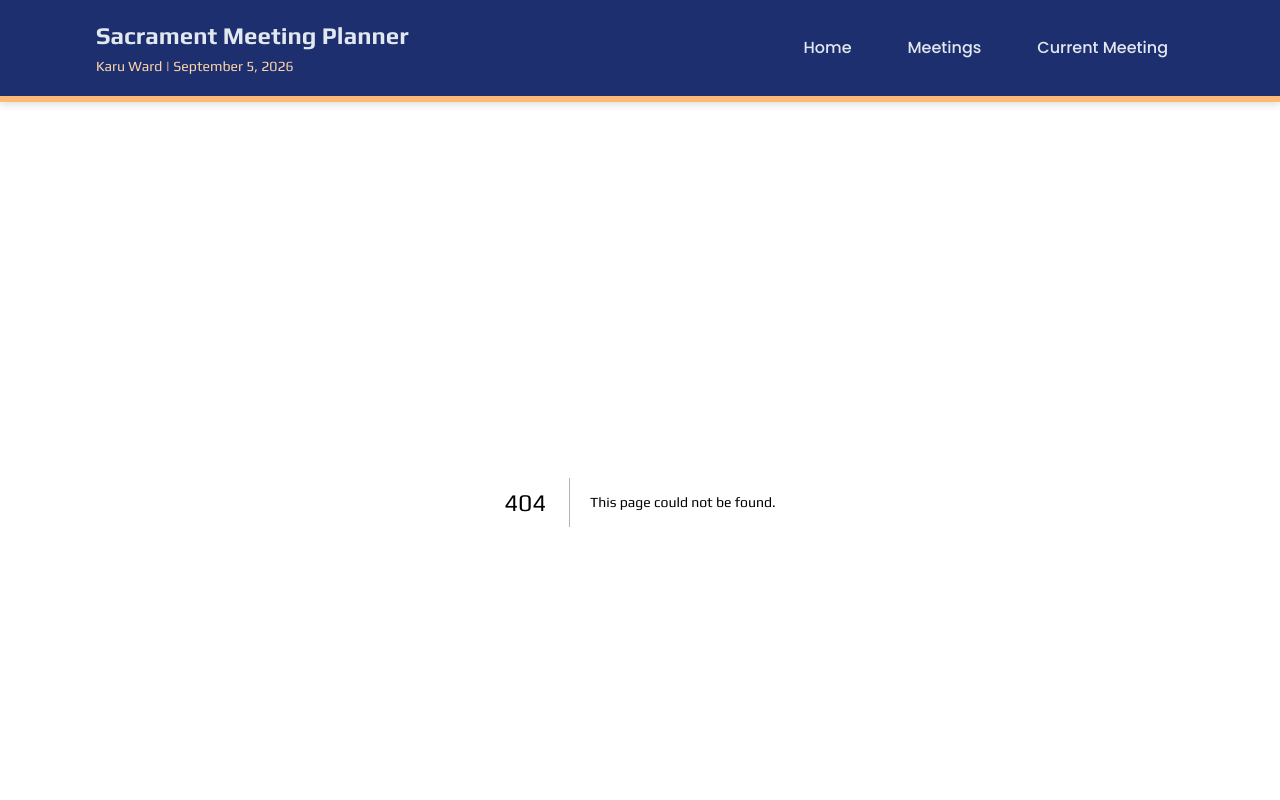
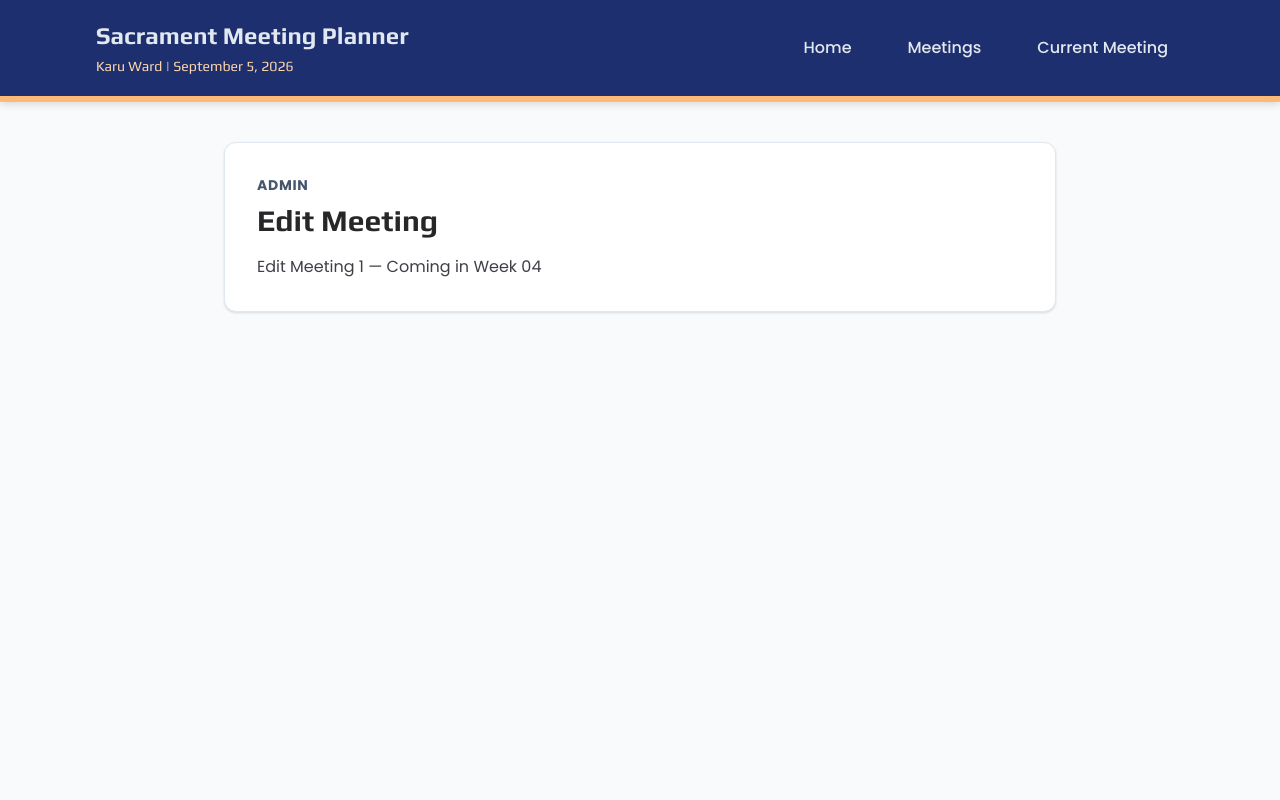
Before and after one commit to kminchakpu/sacrament-meetings, a Next.js app: page /meetings/1/edit in a window 1280 px wide. Before the commit this address had no page. Shown: the top 800 px of the page. Built offline with nearby package versions, Linux system fonts and the light colour scheme.

Commit message:
W3: database, route groups, search, pagination

```diff
--- /dev/null
+++ b/app/(admin)/layout.tsx
@@ -0,0 +1,11 @@
+export default function AdminLayout({
+  children,
+}: Readonly<{
+  children: React.ReactNode;
+}>) {
+  return (
+    <section className="min-h-screen bg-slate-50">
+      {children}
+    </section>
+  );
+}
--- /dev/null
+++ b/app/(admin)/meetings/[id]/edit/page.tsx
@@ -0,0 +1,34 @@
+import type { Metadata } from "next";
+
+interface EditMeetingPageProps {
+  params: Promise<{
+    id: string;
+  }>;
+}
+
+export const metadata: Metadata = {
+  title: "Edit Meeting",
+  description: "Edit an existing sacrament meeting program.",
+};
+
+export default async function EditMeetingPage({
+  params,
+}: EditMeetingPageProps) {
+  const { id } = await params;
+
+  return (
+    <main className="mx-auto max-w-4xl px-4 py-10 sm:px-6 lg:px-8">
+      <div className="rounded-xl border border-slate-200 bg-white p-6 shadow-sm sm:p-8">
+        <p className="text-sm font-bold uppercase tracking-wider text-slate-600">
+          Admin
+        </p>
+        <h1 className="mt-2 text-3xl font-bold text-zinc-800">
+          Edit Meeting
+        </h1>
+        <p className="mt-4 text-zinc-700">
+          Edit Meeting {id} — Coming in Week 04
+        </p>
+      </div>
+    </main>
+  );
+}
--- /dev/null
+++ b/app/(admin)/meetings/new/page.tsx
@@ -0,0 +1,24 @@
+import type { Metadata } from "next";
+
+export const metadata: Metadata = {
+  title: "Create Meeting",
+  description: "Create a new sacrament meeting program.",
+};
+
+export default function NewMeetingPage() {
+  return (
+    <main className="mx-auto max-w-4xl px-4 py-10 sm:px-6 lg:px-8">
+      <div className="rounded-xl border border-slate-200 bg-white p-6 shadow-sm sm:p-8">
+        <p className="text-sm font-bold uppercase tracking-wider text-slate-600">
+          Admin
+        </p>
+        <h1 className="mt-2 text-3xl font-bold text-zinc-800">
+          Create Meeting
+        </h1>
+        <p className="mt-4 text-zinc-700">
+          Create Meeting — Coming in Week 04
+        </p>
+      </div>
+    </main>
+  );
+}
```
Also changed, not shown: app/(public)/meetings/[id]/page.tsx (renamed from app/meetings/[id]/page.tsx), app/(public)/meetings/current/page.tsx (renamed from app/meetings/current/page.tsx), app/(public)/meetings/layout.tsx (renamed from app/meetings/layout.tsx), app/(public)/meetings/loading.tsx (renamed from app/meetings/loading.tsx), app/(public)/meetings/page.tsx (renamed from app/meetings/page.tsx).
